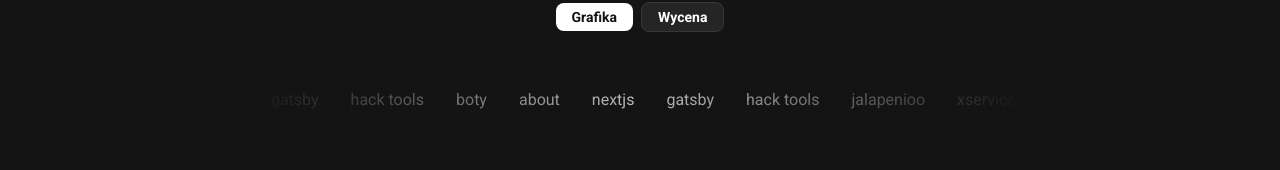
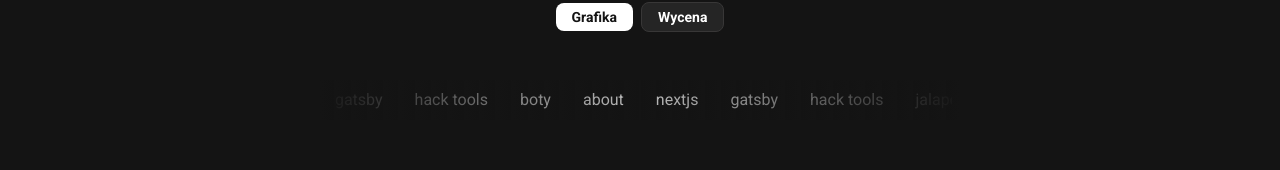
Before and after one commit to Nawija/seo, a Next.js app: page / in a window 1280 px wide. Shown: the part 324-494 px from the top of the page. Built offline with nearby package versions, Linux system fonts and the light colour scheme.

Commit message:
Update AutoCarouselInfoHero.tsx

```diff
--- a/src/components/AutoCarouselInfoHero.tsx
+++ b/src/components/AutoCarouselInfoHero.tsx
@@ -2,7 +2,7 @@ import { NAVIGATION_LINKSS } from "@/constants/routers";
 
 export default function AutoCarouselInfoHero() {
     return (
-        <div className="w-full overflow-hidden p-2 flex items-center justify-start max-w-screen-md mx-auto mt-12 relative">
+        <div className="w-full overflow-hidden p-2 flex items-center justify-start max-w-screen-sm mx-auto mt-12 relative">
             <div className="bg-gradient-to-l from-background-primary via-transparent to-background-primary w-full h-full absolute left-0 top-0 z-10"></div>
             <div className="scroll-container">
                 <div className="scroll-content">
```
